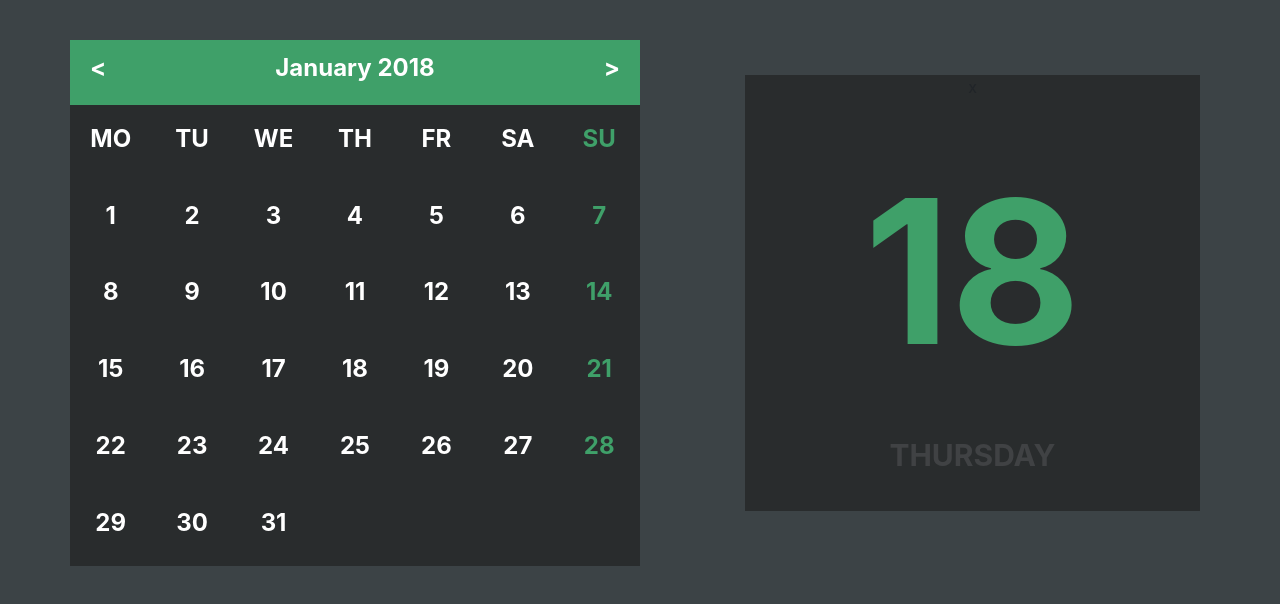
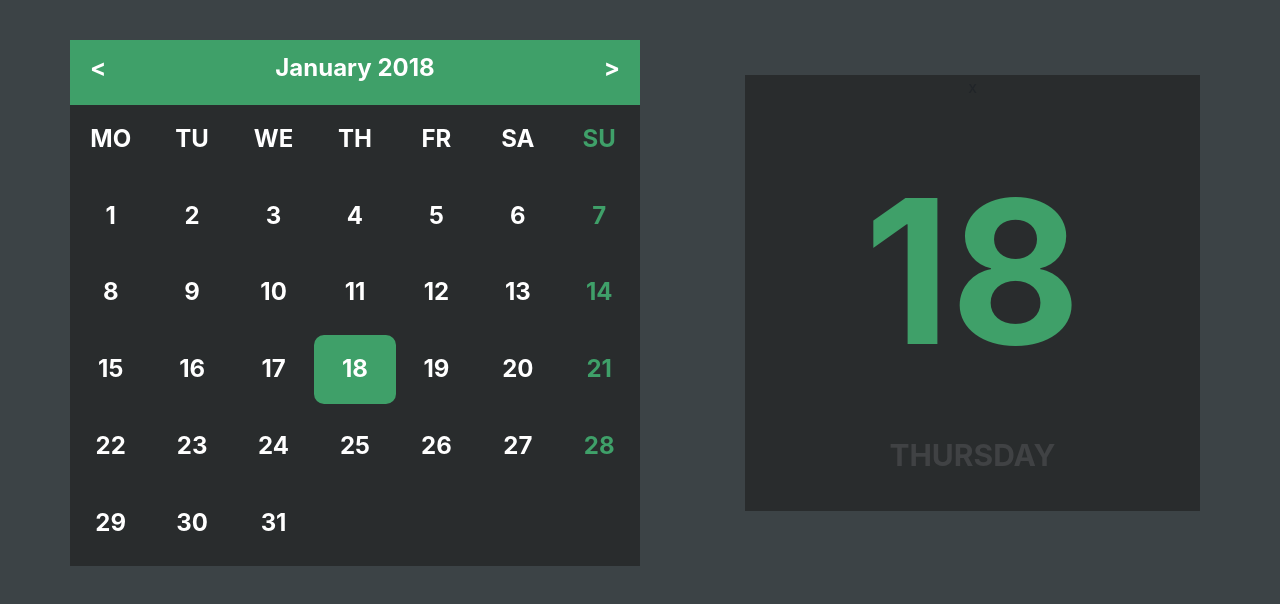
Before and after one commit to shivangiBilora/datepicker, a website built with webpack: page index.html in a window 1280 px wide. Both pictures are taken after a click on the element 355 px from the left and 373 px from the top of the page. Built offline with nearby package versions, Linux system fonts and the light colour scheme; files whose address does not match are found by name.

Commit message:
add: clicking should add active class to date

```diff
--- a/app.js
+++ b/app.js
@@ -11,9 +11,9 @@
 
     let activeMonth = '';
     let activeDate = '';
-    let calendarDateEle = $(".selected-date h1");
+    let calendarDateEle = $(".selected-date .date");
     calendarDateEle.text(today.getDate());
-    let calendarDayEle = $(".selected-date h4");
+    let calendarDayEle = $(".selected-date .day");
     calendarDayEle.text(days[today.getDay() - 1]);
 
     let generateDateElements = function(date) {
@@ -75,8 +75,13 @@
 
     $(".week-dates").on('click', 'h4', function(evt) {
         let eleIndex = Array.prototype.indexOf.call(this.parentElement.children, this);
+        $(evt.target).closest('.week-dates').find('h4').removeClass('active');
+        $(evt.target).addClass('active');
         calendarDateEle.text(evt.target.textContent);
         calendarDayEle.text(days[eleIndex]);
+
+        (eleIndex % 6 === 0) ? $(".selected-date .inner-container").addClass("weekend"):
+            $(".selected-date .inner-container").removeClass("weekend");
     });
 
     generateDateElements(today);
--- a/index.html
+++ b/index.html
@@ -20,8 +20,8 @@
             <div class="col-12 col-md-5 offset-md-1 selected-date">
                 <div class="inner-container">
                     <span> x </span>
-                    <h1> </h1>
-                    <h4> Wednesday </h4>
+                    <h1 class="date"> </h1>
+                    <h4 class="day"> </h4>
                 </div>
             </div>
             <div class="col-12 col-md-6 datepicker">
--- a/style.scss
+++ b/style.scss
@@ -46,13 +46,14 @@ html {
                 text-transform: uppercase;
                 color: rgb(64, 66, 68);
             }
+        }
+    }
 
-            &.weekend {
-                background: $text-green;
-                h1 {
-                    color: $text-grey;
-                }
-            }
+    .active,
+    .weekend {
+        background: $text-green !important;
+        h1 {
+            color: $text-grey !important;
         }
     }
 
@@ -83,6 +84,9 @@ html {
                     width: calc(100%/7);
                     &:nth-child(7) {
                         color: $text-green;
+                        &.active {
+                            color: #fff;
+                        }
                     }
                 }
             }
@@ -93,6 +97,10 @@ html {
                 }
             }
         }
+    }
+
+    .active {
+        border-radius: 10px;
     }
 }
 
```
